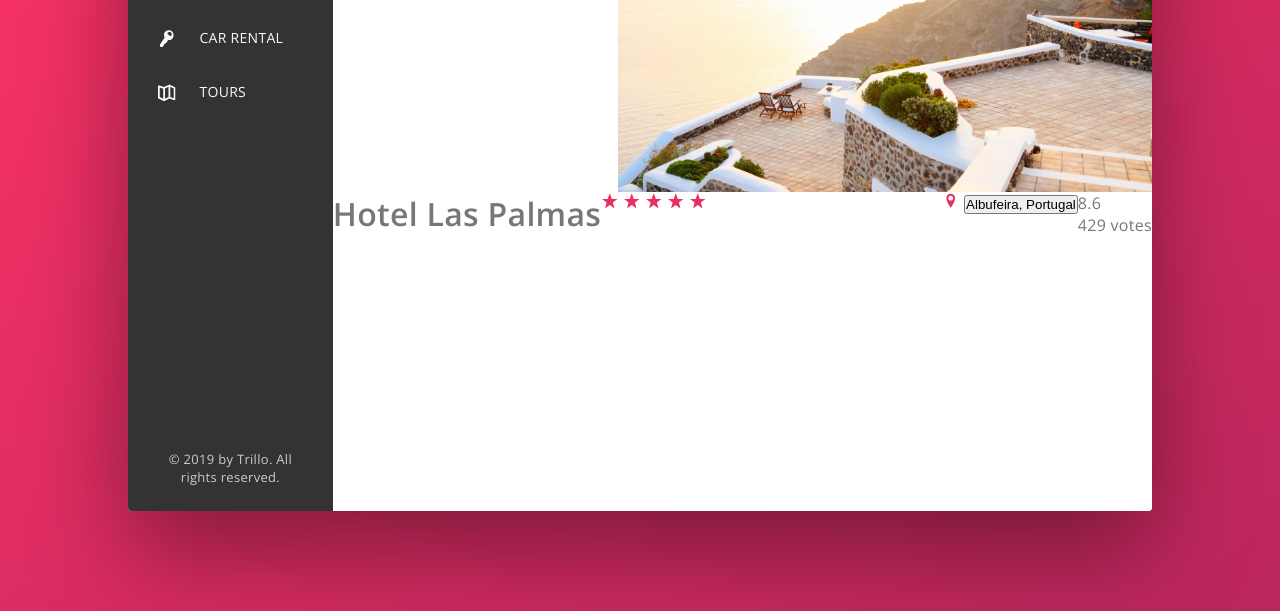
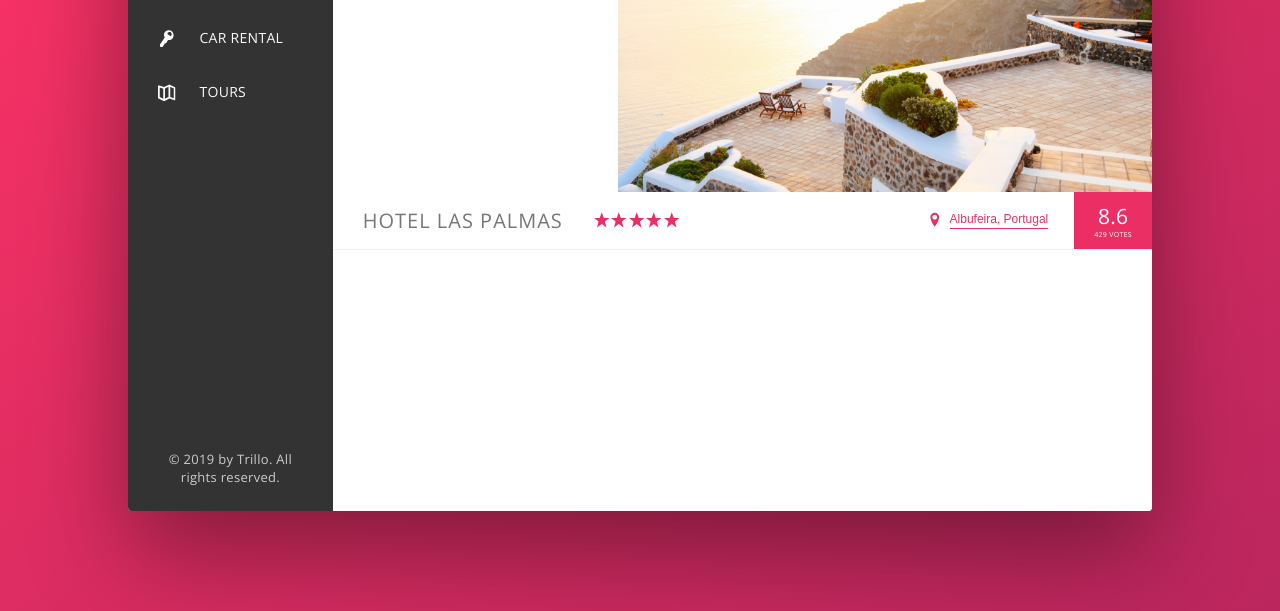
Before and after one commit to sonuram553/learning-css, a website: page index.html in a window 1280 px wide. Shown: the part 249-860 px from the top of the page. Drawn offline with nearby package versions, Linux system fonts and the light colour scheme.

Commit message:
Create btn-inline component

```diff
--- /dev/null
+++ b/sass/components/_btn-inline.scss
@@ -0,0 +1,38 @@
+.btn-inline {
+  border: none;
+  color: var(--color-primary);
+  font-size: inherit;
+  cursor: pointer;
+  border-bottom: 1px solid currentColor;
+  background-color: transparent;
+  padding-bottom: 2px;
+  display: inline-block;
+  transition: all 0.12s ease-out;
+
+  &:focus {
+    outline: none;
+    //animation: pulsate .8s infinite;
+  }
+
+  &:hover {
+    transition: all 0.12s ease-in;
+    color: var(--color-grey-dark-1);
+  }
+}
+
+@keyframes pulsate {
+  0% {
+    transform: scale(1);
+    box-shadow: none;
+  }
+
+  50% {
+    transform: scale(1.03);
+    box-shadow: 0 1rem 4rem rgba($color: #000000, $alpha: 0.25);
+  }
+
+  100% {
+    transform: scale(1);
+    box-shadow: none;
+  }
+}
--- a/sass/components/_overview.scss
+++ b/sass/components/_overview.scss
@@ -1,18 +1,28 @@
 .overview {
   display: flex;
-  justify-content: space-between;
+  align-items: center;
+  border-bottom: 1px solid var(--color-grey-light-2);
 
   &__heading {
+    font-size: 2rem;
+    font-weight: 300;
+    text-transform: uppercase;
+    letter-spacing: 1px;
+    padding: 1.5rem 3rem;
   }
 
   &__stars {
     margin-right: auto;
+    display: flex;
   }
 
-  &__icon-star {
+  &__location {
+    display: flex;
+    font-size: 1.2rem;
   }
 
   &__icon-location {
+    margin-right: 6px;
   }
 
   &__icon-star,
@@ -23,9 +33,23 @@
   }
 
   &__rating {
+    align-self: stretch;
+    display: flex;
+    flex-direction: column;
+    justify-content: center;
+    background-color: var(--color-primary);
+    margin-left: 2.6rem;
+    padding: 0 2rem;
+    text-align: center;
+    color: white;
   }
+
   &__rating-average {
+    font-size: 2.1rem;
   }
+
   &__rating-count {
+    font-size: 7px;
+    text-transform: uppercase;
   }
 }
--- a/sass/main.scss
+++ b/sass/main.scss
@@ -4,3 +4,4 @@
 
 @import "./components/gallery";
 @import "./components/overview";
+@import "./components/btn-inline";
```
Also changed, not shown: css/styles.css.
